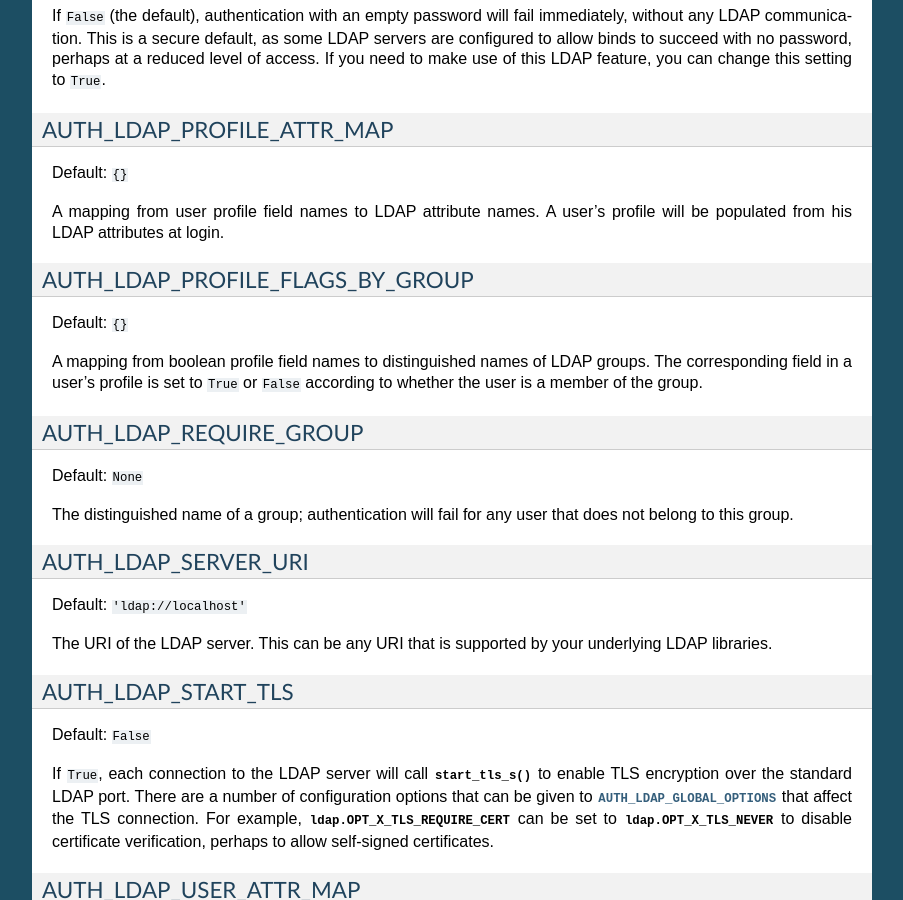
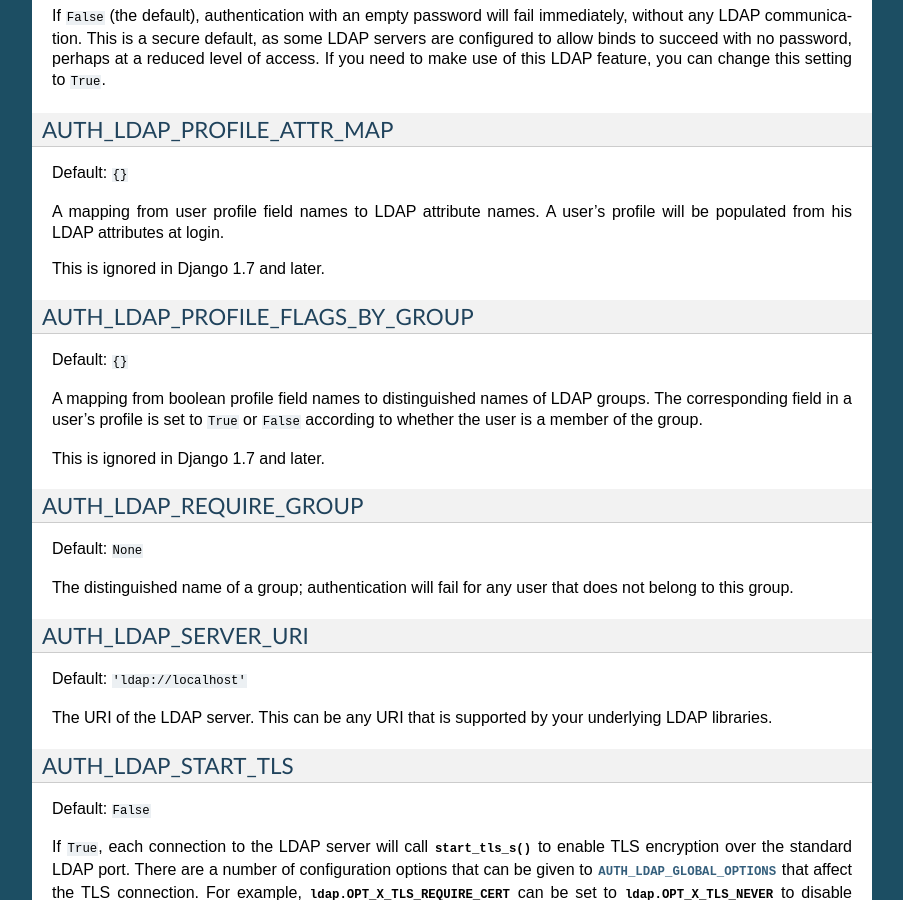
Before and after one commit to django-auth-ldap/django-auth-ldap, a Sphinx documentation site: the page built from docs/source/reference.rst, in a window 1280 px wide and 900 px high, scrolled down 2555 px. Shown: the whole window, without its empty margins (198-1101 px from the left). Built offline with Sphinx 7.4.7, drawn with Linux system fonts in a browser that asks for light colours; some of the changed text lies outside the part shown.

Commit message:
Documentation: note that profile-related features are disabled in Django 1.7 and later.

```diff
--- a/docs/source/reference.rst
+++ b/docs/source/reference.rst
@@ -209,6 +209,8 @@ Default: ``{}``
 A mapping from user profile field names to LDAP attribute names. A user's
 profile will be populated from his LDAP attributes at login.
 
+This is ignored in Django 1.7 and later.
+
 
 .. setting:: AUTH_LDAP_PROFILE_FLAGS_BY_GROUP
 
@@ -220,6 +222,8 @@ Default: ``{}``
 A mapping from boolean profile field names to distinguished names of LDAP
 groups. The corresponding field in a user's profile is set to ``True`` or
 ``False`` according to whether the user is a member of the group.
+
+This is ignored in Django 1.7 and later.
 
 
 .. setting:: AUTH_LDAP_REQUIRE_GROUP
@@ -499,6 +503,8 @@ Backend
     ``ldap_user`` is the same as ``user.ldap_user``. The sender is the
     :class:`~django_auth_ldap.backend.LDAPBackend` class.
 
+    This is not sent in Django 1.7 and later.
+
 .. data:: ldap_error
 
     This is a Django signal that is sent when we receive an
--- a/docs/source/users.rst
+++ b/docs/source/users.rst
@@ -75,6 +75,11 @@ group membership::
 If a list of groups is given, the flag will be set if the user is a member of
 any group.
 
+.. note::
+
+    Django 1.7 and later do not directly support user profiles. In these
+    versions, LDAPBackend will ignore the profile-related settings.
+
 
 Updating Users
 --------------
```
Also changed, not shown: docs/source/multiconfig.rst (line endings or trailing spaces).
